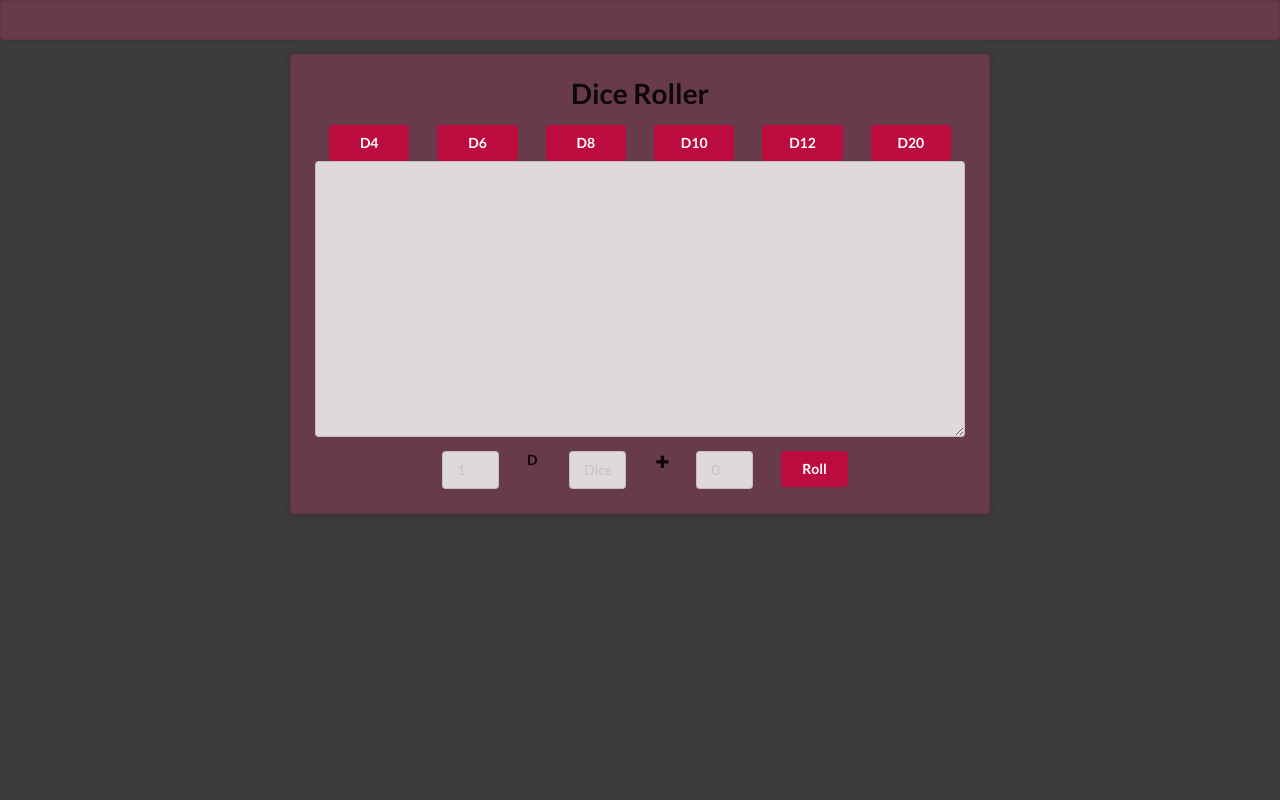
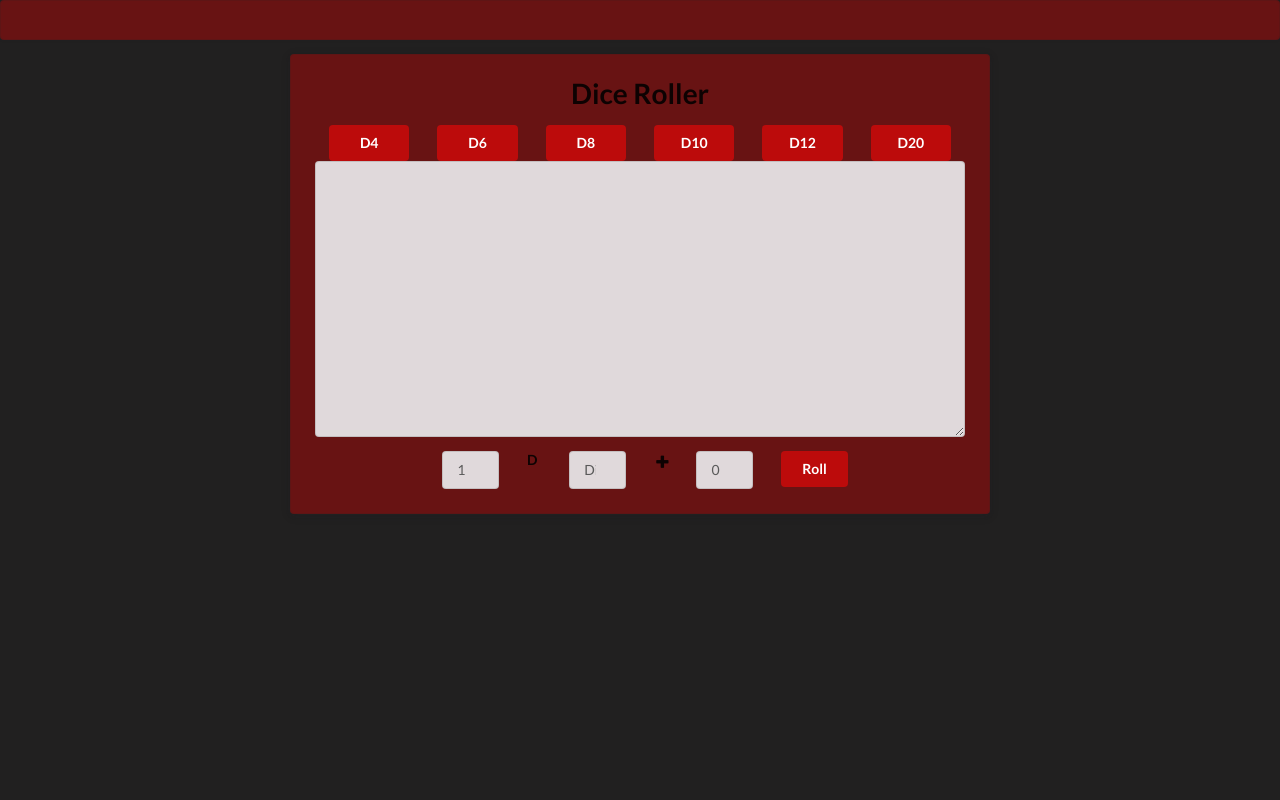
Before and after one commit to 00-status/Dice-Roller, a PHP site: page /roller.html in a window 1280 px wide. Run offline with PHP 8.4, Linux system fonts and the light colour scheme; some libraries are stand-ins or nearby versions.

Commit message:
Added a few styles to make it look pretty, and also fixed some default values for advanced roll.

```diff
--- a/Dice Roller/looks.css
+++ b/Dice Roller/looks.css
@@ -1,17 +1,17 @@
 body {
-    background-color: rgb(61, 59, 60);
+    background-color: rgb(33, 32, 32);
 }
 
 .ui.menu {
-    background-color: rgb(104, 59, 74);
+    background-color: rgb(104, 19, 19);
 }
 
 #contents {
-    background-color: rgb(104, 59, 74);
+    background-color: rgb(104, 19, 19);
 }
 
 .ui.red.button, .ui.red.buttons .button {
-    background-color: rgb(188, 11, 62);
+    background-color: rgb(188, 11, 11);
 }
 
 .textEntry {
@@ -19,3 +19,6 @@
     so ce la vie.*/
     background-color: rgb(224, 217, 219) !important;
 }
+.textEntry::-webkit-input-placeholder {
+    color: rgb(90, 90, 90) !important;
+}
--- a/Dice Roller/roller.html
+++ b/Dice Roller/roller.html
@@ -33,21 +33,21 @@
             <!--A text field that the results of the dice rolls go-->
             <div class="ui form">
                 <div class="field">
-                    <textarea class="textEntry" rows="14" id="history"></textarea>
+                    <textarea class="textEntry" rows="14" id="history" readonly></textarea>
                 </div>
 
                 <!--An advanced dice roller for special rolls-->
                 <div class="ui centered grid">
                     <div class="two wide computer three wide tablet four wide mobile column">
-                        <input class="textEntry" id="diceRollNumber" type="text" placeholder="1"/>
+                        <input class="textEntry" id="diceRollNumber" type="number" placeholder="1"/>
                     </div>
                     <div class="one wide computer one wide tablet two wide mobile column"><h5>D</h5></div>
                     <div class="two wide computer three wide tablet four wide mobile column">
-                        <input class="textEntry" id="diceType"type="text" placeholder="Dice"/>
+                        <input class="textEntry" id="diceType" type="number" placeholder="Dice"/>
                     </div>
                     <div class="one wide computer one wide tablet two wide mobile column"><i class="plus icon"></i></div>
                     <div class="two wide computer three wide tablet four wide mobile column">
-                        <input class="textEntry" id="innerAdd" type="text" placeholder="0"/>
+                        <input class="textEntry" id="innerAdd" type="number" placeholder="0"/>
                     </div>
                     <div class="two wide computer three wide tablet four wide mobile column">
                         <button id="rollButton" class="ui red button">Roll</button>
--- a/Dice Roller/roller.js
+++ b/Dice Roller/roller.js
@@ -5,8 +5,6 @@
     {
         // Retrieve the current text from the TextArea
         var text = $("#history").val();
-
-        text = "\n" + text;
 
         // If the user is only rolling once, then display something simpler
         if (diceRollNumber == 1 && innerAdd === 0)
@@ -23,6 +21,8 @@
         {
             // The running total
             var amount = 0;
+
+            text = "\n" + text;
 
             // roll the amount of dice indicated by diceRollNumber
             for (var i = 0; i < diceRollNumber; i++) {
@@ -57,6 +57,10 @@
         {
             diceRollNumber = 1;
         }
+        if (!diceType)
+        {
+            diceType = 20;
+        }
         if (!innerAdd)
         {
             innerAdd = 0;
```
